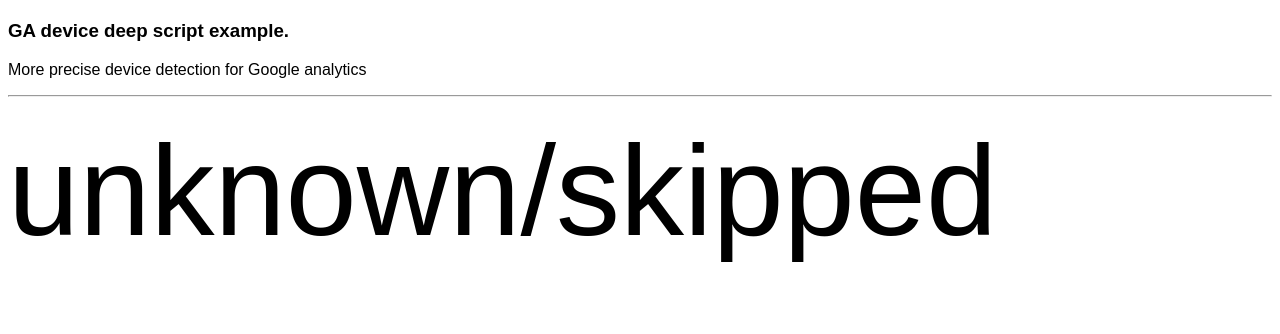
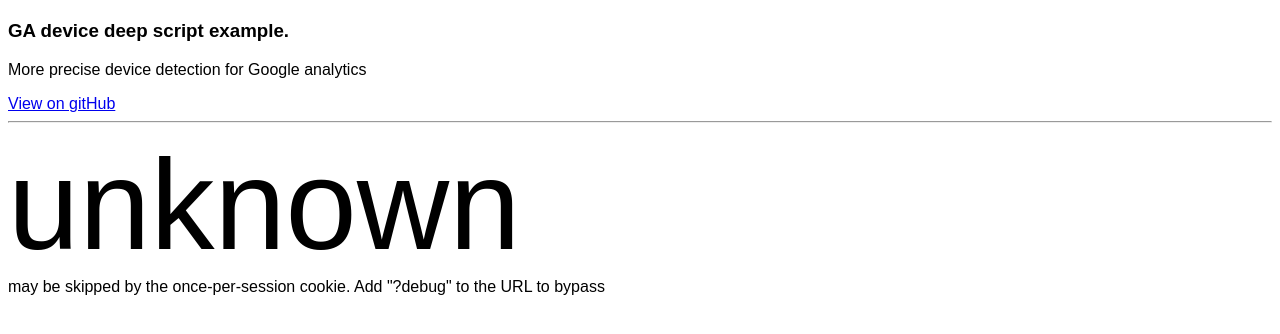
Before and after one commit to stendahls/ga-device-deep, a plain HTML site: page index.html in a window 1280 px wide. Drawn offline with Linux system fonts and the light colour scheme.

Commit message:
update docs and example

```diff
--- a/index.html
+++ b/index.html
@@ -3,11 +3,13 @@
   <head>
     <meta name="viewport" content="initial-scale=1, width=device-width">
     <title>Stendahls GA device deep custom dimensions</title>
+    <style>
+      body {
+        font-family: sans-serif; font-size: 40px; font-size: 10vw;
+      }
+    </style>
   </head>
   <body>
-    <style>body {
-      font-family: sans-serif; font-size: 40px; font-size: 10vw;
-    }</style>
 
     <div style="font-size:1rem;margin: 20px 0;">
 
@@ -15,20 +17,37 @@
 
       <p>More precise device detection for Google analytics</p>
 
+      <a href="https://github.com/stendahls/ga-device-deep">View on gitHub</a>
+
       <hr>
+
+      <div id="output" style="font-size: 40px; font-size: 10vw;"></div>
 
     </div>
 
     <script src="ga-device-deep.js" lang="javascript"></script>
     <script>
-      var object = gaDeviceDeep.find({"device":"dimension1","orientation":"dimension2"});
+      var dimensionMap = {'device':'dimension1','orientation':'dimension2','dppx':'dimension3','forceTouch':'dimension4','wideGamut':'dimension5','pointerEvents':'dimension6','touchEvents':'dimension7'};
+      var object = gaDeviceDeep.find(dimensionMap);
+
+      // from here on is only for this demo:
+      function swap(json){
+        var ret = {};
+        for(var key in json){
+          ret[json[key]] = key;
+        }
+        return ret;
+      }
+      var mapDimension = swap(dimensionMap);
+      var html = '';
       if (object) {
         for (var key in object) {
-          document.write( '<b>' + key + ':</b><br> ' + object[key] + '<br>' );
+          html += '<b>' + mapDimension[key] + ':</b><br> ' + object[key] + '<br>' ;
         }
       } else {
-        document.write('unknown/skipped');
+        html = 'unknown <div style="font-size:1rem;">may be skipped by the once-per-session cookie. Add "?debug" to the URL to bypass</div>';
       }
+      document.getElementById('output').innerHTML = html;
     </script>
   </body>
 </html>
```
Also changed, not shown: 1 other file.
